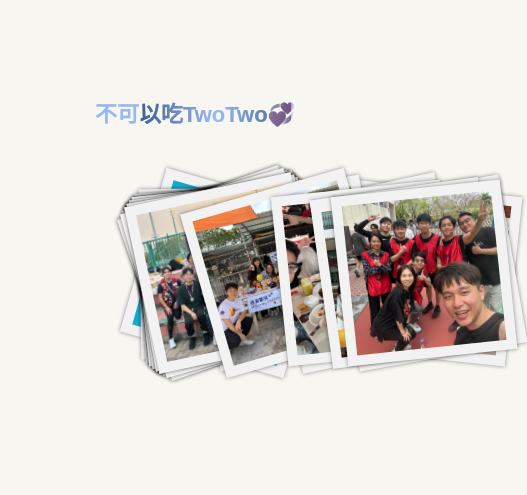
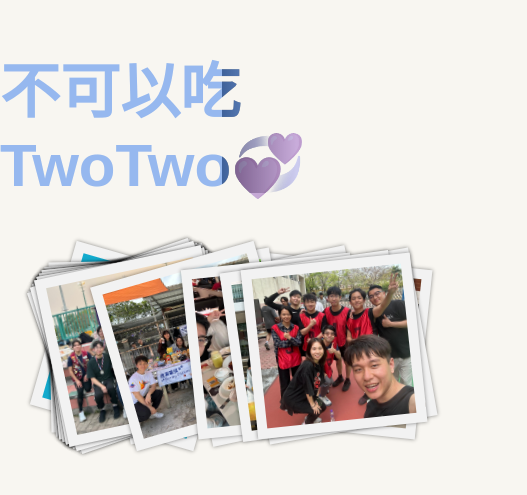
Before and after one commit to BillyLiu827/donteat22, a plain HTML site: page index.html in a window 390 px wide. Shown: the part 205-700 px from the top of the page, 527 px wide, since content can reach past the window. Drawn offline with Linux system fonts and the light colour scheme.

Commit message:
Update style.css

```diff
--- a/style.css
+++ b/style.css
@@ -1,10 +1,4 @@
-@media (max-width: 600px) {
-  .gallery {
-    --d: 60s; /* 保持与桌面相同时长 */
-    width: 150px;
-    /* 其他尺寸调整保留 */
-  }
-}
+
 .gallery {
   --d: 60s;
   /* duration */
@@ -211,10 +205,22 @@
   }
 }
 
-@media only screen and (max-width: 600px) {
-  #shine {
-  font-size: 22px;
-}
+/* 修改媒体查询部分 */
+@media (max-width: 600px) {
+  .gallery {
+    --d: 35s; /* 保持总时长一致 */
+    width: 150px;
+    height: 150px;
+    margin-left: 60px;
+  }
+
+  /* 减小动画幅度适应小屏幕 */
+  @keyframes flip {
+    10% {
+      transform: rotateY(-120deg) translateZ(20px);
+    }
+  }
+
 #hedlinecontainer {
   display: flex;
   justify-content: center;
```
